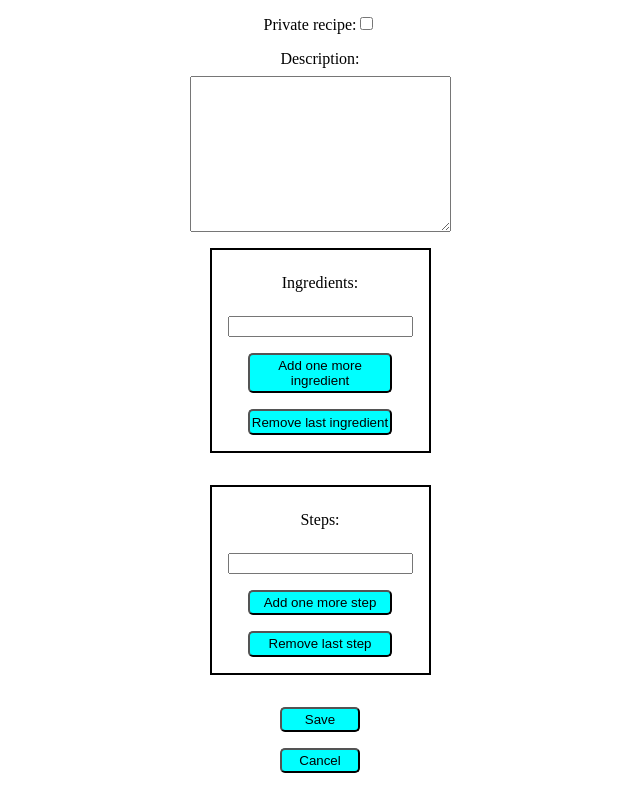
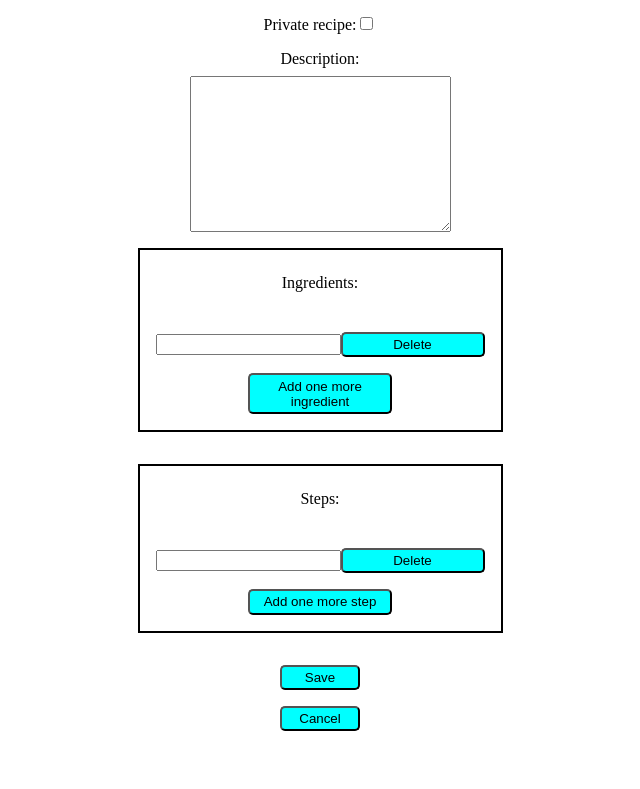
Before and after one commit to fahime10/Culinary-Fusion, a React (Vite) app in the folder master/client/: page /add-recipe in a window 1280 px wide. Shown: the part 307-1096 px from the top of the page, without its empty margins (320-960 px from the left). After the commit the page ends 1054 px from the top, so only its background shows below. Built offline with nearby package versions, Linux system fonts and the light colour scheme; no server answers.

Commit message:
Ingredients and steps can be specifically deleted from the web forms

```diff
--- a/master/client/src/components/AddRecipe.jsx
+++ b/master/client/src/components/AddRecipe.jsx
@@ -48,9 +48,11 @@ const AddRecipe = () => {
         setIngredients([...ingredients, { id: uuidv4(), value: ""}]);
     }
 
-    function removeIngredient() {
+    function removeIngredient(id) {
         if (ingredients.length > 1) {
-            setIngredients(ingredients.slice(0, -1));
+            setIngredients(ingredients.filter(ingredient => ingredient.id !== id));
+        } else {
+            setIngredients([{ ...ingredients[0], value: "" }]);
         }
     }
 
@@ -68,9 +70,11 @@ const AddRecipe = () => {
         setSteps([...steps, { id: uuidv4(), value: ""}]);
     }
 
-    function removeStep() {
+    function removeStep(id) {
         if (steps.length > 1) {
-            setSteps(steps.slice(0, -1));
+            setSteps(steps.filter(step => step.id !== id));
+        } else {
+            setSteps([{ ...steps[0], value: "" }]);
         }
     }
 
@@ -158,34 +162,38 @@ const AddRecipe = () => {
                     <div className="add-recipe-ingredients">
                         <label htmlFor="ingredients">Ingredients:</label>
                         {ingredients.map((ingredient) => (
+                            <div key={ingredient.id}>
                                 <input
                                     id="ingredients"
                                     type="text"
-                                key={ingredient.id}
                                     className="ingredient"
                                     name="ingredients"
+                                    value={ingredient.value}
                                     required={true}
                                     onChange={(event) => handleIngredientsChange(ingredient.id, event)}
                                 />
+                                <button type="button" onClick={() => removeIngredient(ingredient.id)}>Delete</button>
+                            </div>
                         ))}
-                        <button onClick={addIngredient}>Add one more ingredient</button>
-                        <button onClick={removeIngredient}>Remove last ingredient</button>
+                        <button type="button" onClick={addIngredient}>Add one more ingredient</button>
                     </div>
                     <div className="add-recipe-steps">
                         <label htmlFor="steps">Steps:</label>
                         {steps.map((step) => (
+                            <div key={step.id}>
                                 <input
                                     id="steps"
                                     type="text"
-                                key={step.id}
                                     className="step"
                                     name="steps"
+                                    value={step.value}
                                     required={true}
                                     onChange={(event) => handleStepsChange(step.id, event)}
                                 />
+                                <button type="button" onClick={() => removeStep(step.id)}>Delete</button>
+                            </div>
                         ))}
-                        <button onClick={addStep}>Add one more step</button>
-                        <button onClick={removeStep}>Remove last step</button>
+                        <button type="button" onClick={addStep}>Add one more step</button>
                     </div>
                     <button type="submit">Save</button>
                     <button type="button" onClick={() => navigate(-1)}>Cancel</button>
--- a/master/client/src/components/Dialog.jsx
+++ b/master/client/src/components/Dialog.jsx
@@ -14,11 +14,7 @@ const Dialog = ({ isOpen, onClose, title, content, funct }) => {
 
     function dialogOpen(isOpen) {
         if (isOpen) {
-            document.body.style.overflow = "hidden";
             return "dialog active";
-
-        } else {
-            document.body.style.overflow = "";
         }
         return "dialog";
     }
--- a/master/client/src/components/EditRecipe.jsx
+++ b/master/client/src/components/EditRecipe.jsx
@@ -70,9 +70,11 @@ const EditRecipe = () => {
         setIngredients([...ingredients, { id: uuidv4(), value: ""}]);
     }
 
-    function removeIngredient() {
+    function removeIngredient(id) {
         if (ingredients.length > 1) {
-            setIngredients(ingredients.slice(0, -1));
+            setIngredients(ingredients.filter(ingredient => ingredient.id !== id));
+        } else {
+            setIngredients([{ ...ingredients[0], value: "" }]);
         }
     }
 
@@ -90,9 +92,11 @@ const EditRecipe = () => {
         setSteps([...steps, { id: uuidv4(), value: ""}]);
     }
 
-    function removeStep() {
+    function removeStep(id) {
         if (steps.length > 1) {
-            setSteps(steps.slice(0, -1));
+            setSteps(steps.filter(step => step.id !== id));
+        } else {
+            setSteps([{ ...steps[0], value: "" }]);
         }
     }
 
@@ -180,36 +184,38 @@ const EditRecipe = () => {
                     <div className="edit-recipe-ingredients">
                         <label htmlFor="ingredients">Ingredients:</label>
                         {ingredients.map((ingredient) => (
+                            <div key={ingredient.id}>
                                 <input
                                     id="ingredients"
                                     type="text"
-                                key={ingredient.id}
                                     className="ingredient"
                                     name="ingredients"
                                     value={ingredient.value}
                                     required={true}
                                     onChange={(event) => handleIngredientsChange(ingredient.id, event)}
                                 />
+                                <button onClick={() => removeIngredient(ingredient.id)}>Delete</button>
+                            </div>
                         ))}
                         <button onClick={addIngredient}>Add one more ingredient</button>
-                        <button onClick={removeIngredient}>Remove last ingredient</button>
                     </div>
                     <div className="edit-recipe-steps">
                         <label htmlFor="steps">Steps:</label>
                         {steps.map((step) => (
+                            <div key={step.id}>
                                 <input
                                     id="steps"
                                     type="text"
-                                key={step.id}
                                     className="step"
                                     name="steps"
                                     value={step.value}
                                     required={true}
                                     onChange={(event) => handleStepsChange(step.id, event)}
                                 />
+                                <button onClick={() => removeStep(step.id)}>Delete</button>
+                            </div>
                         ))}
                         <button onClick={addStep}>Add one more step</button>
-                        <button onClick={removeStep}>Remove last step</button>
                     </div>
                     <button type="button" onClick={() => {handleSave(); redirectToViewRecipe(id);}}>Save</button>
                     <button type="button" onClick={() => navigate(-1)}>Cancel</button>
```
Lines whose indentation alone changed are shown as unchanged.
